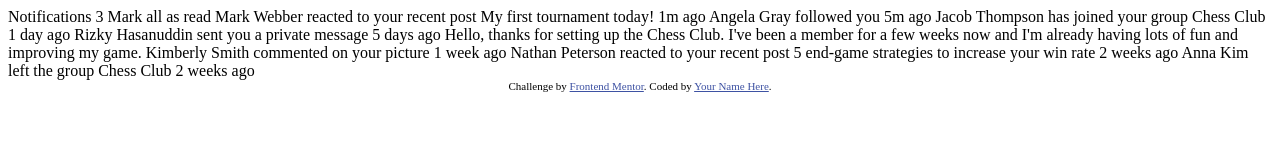
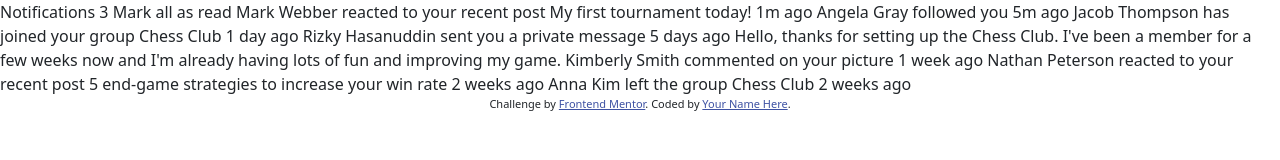
Before and after one commit to Arabianuz/notifications-page-main, a website: page index.html in a window 1280 px wide. Drawn offline with nearby package versions, Linux system fonts and the light colour scheme.

Commit message:
some files moved to another folder

```diff
--- a/index.html
+++ b/index.html
@@ -4,8 +4,9 @@
   <meta charset="UTF-8">
   <meta name="viewport" content="width=device-width, initial-scale=1.0"> <!-- displays site properly based on user's device -->
 
-  <link rel="icon" type="image/png" sizes="32x32" href="./images/favicon-32x32.png">
-
+  <link rel="icon" type="image/png" sizes="32x32" href="assets/images/favicon-32x32.png">
+  <link rel="stylesheet" href="assets/node_modules/bootstrap/dist/css/bootstrap.min.css">
+  <link rel="stylesheet" href="assets/css/styles.css">
   <title>Frontend Mentor | Notifications page</title>
 
   <!-- Feel free to remove these styles or customise in your own stylesheet 👍 -->
```
Also changed, not shown: assets/css/styles.css (added).
